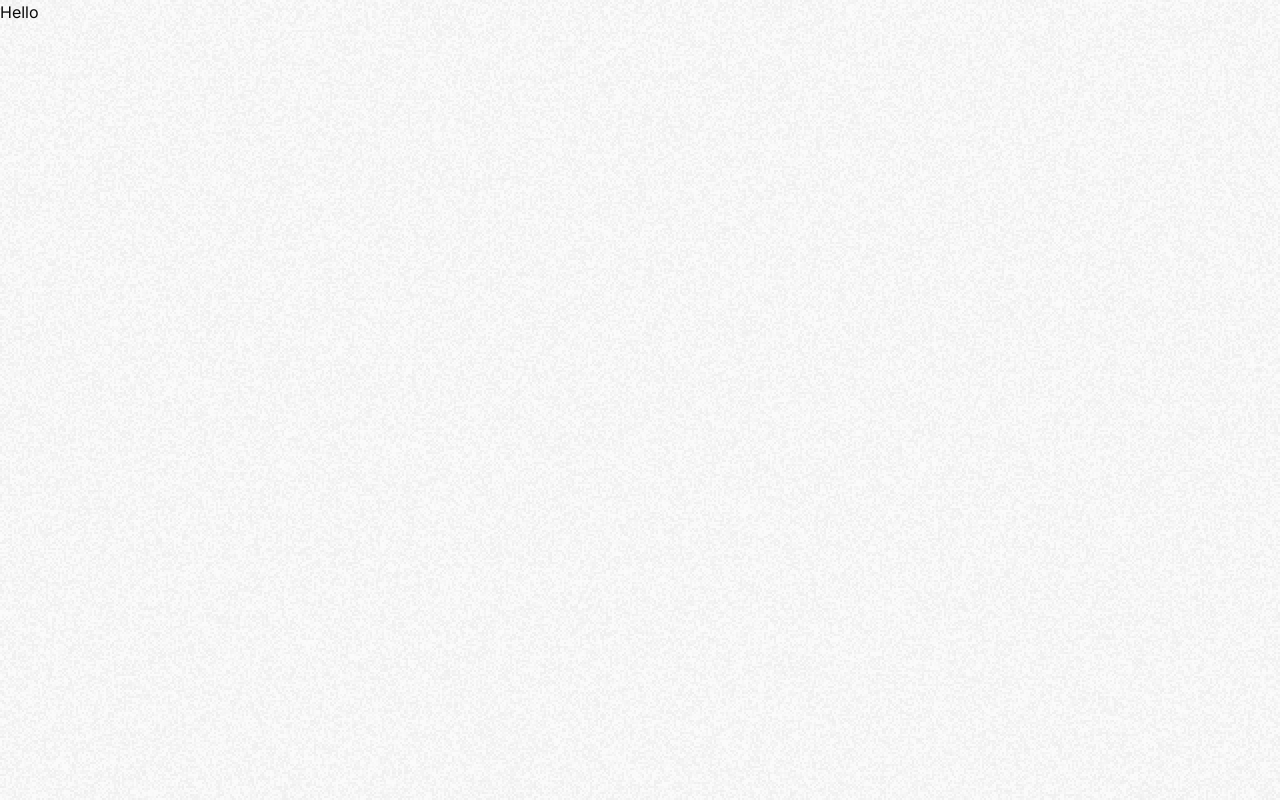
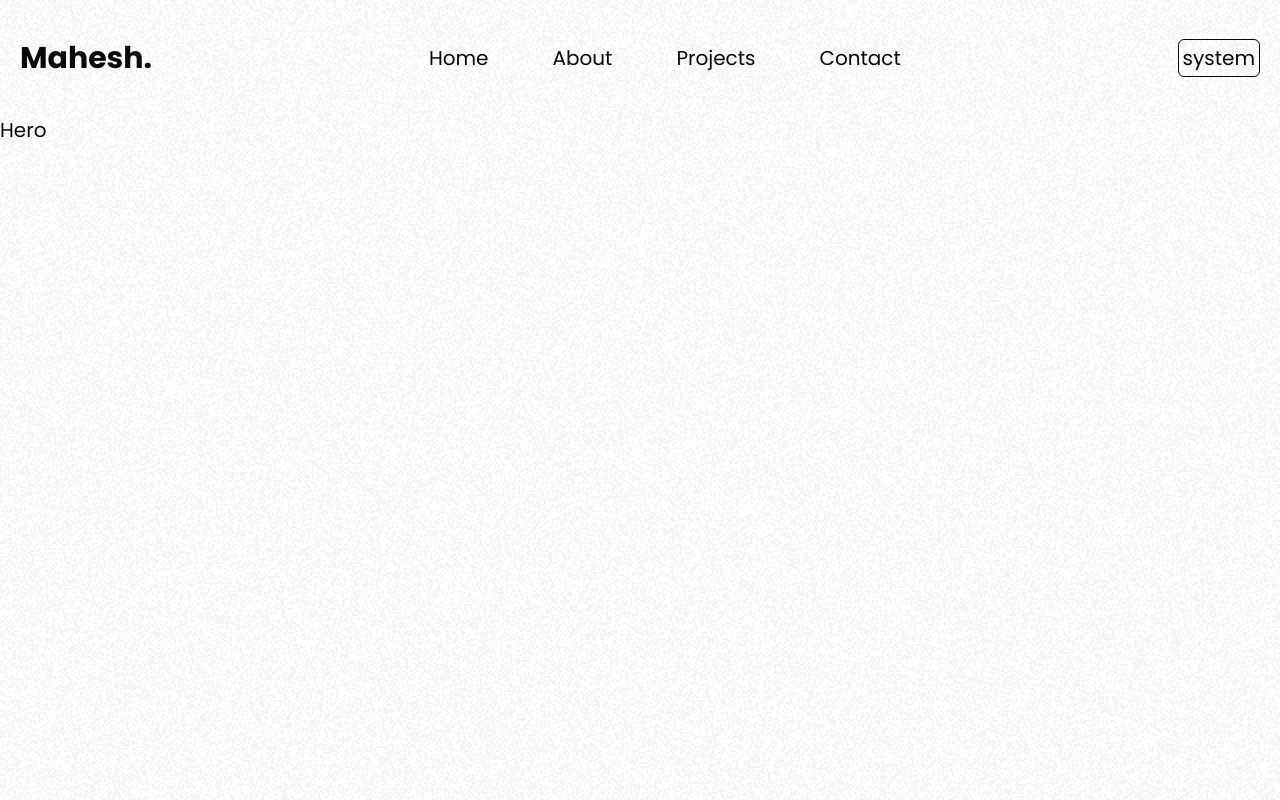
Before and after one commit to mahesh-143/nextjs-portfolio, a Next.js app: page / in a window 1280 px wide. Built offline with nearby package versions, Linux system fonts and the light colour scheme.

Commit message:
Added navigation bar and dark mode

```diff
--- a/package.json
+++ b/package.json
@@ -16,6 +16,7 @@
     "eslint": "8.43.0",
     "eslint-config-next": "13.4.6",
     "next": "13.4.6",
+    "next-themes": "^0.2.1",
     "postcss": "8.4.24",
     "react": "18.2.0",
     "react-dom": "18.2.0",
--- /dev/null
+++ b/src/app/components/sections/Hero.tsx
@@ -0,0 +1,9 @@
+import React from 'react'
+
+function Hero() {
+  return (
+    <div>Hero</div>
+  )
+}
+
+export default Hero
--- /dev/null
+++ b/src/app/components/sections/Navbar.tsx
@@ -0,0 +1,88 @@
+"use client"
+import React, { useState } from "react"
+import Logo from "../ui/Logo"
+import Link from "next/link"
+import ThemeSwitch from "../ui/ThemeSwitch"
+
+const NavLinks = [
+  {
+    name: "Home",
+    link: "#Home",
+  },
+  {
+    name: "About",
+    link: "#About",
+  },
+  {
+    name: "Projects",
+    link: "#Projects",
+  },
+  {
+    name: "Contact",
+    link: "#Contact",
+  },
+]
+
+function Navbar() {
+  const [isOpen, setIsOpen] = useState(false)
+  const toggleMenu = () => {
+    setIsOpen(!isOpen)
+  }
+
+  return (
+    <nav className="flex justify-between items-center gap-4 container mx-auto py-10 px-5">
+      <Logo />
+      <ul
+        className={`gap-16 ${
+          isOpen
+            ? "flex flex-col items-center p-10 w-screen bg-white dark:bg-black absolute top-0 left-0"
+            : "hidden"
+        }  md:flex-row    md:flex`}
+      >
+        {NavLinks.map((navlink) => {
+          return (
+            <li>
+              <Link href={navlink.link}>{navlink.name}</Link>
+            </li>
+          )
+        })}
+        <div className="block md:hidden">
+          <ThemeSwitch />
+        </div>
+      </ul>
+      <button
+        className="text-2xl focus:outline-none md:hidden z-10"
+        onClick={toggleMenu}
+      >
+        <svg
+          className="w-7 h-7"
+          fill="none"
+          stroke="currentColor"
+          viewBox="0 0 24 24"
+          xmlns="http://www.w3.org/2000/svg"
+        >
+          {isOpen ? (
+            <path
+              strokeLinecap="round"
+              strokeLinejoin="round"
+              strokeWidth={2}
+              d="M6 18L18 6M6 6l12 12"
+            />
+          ) : (
+            <path
+              strokeLinecap="round"
+              strokeLinejoin="round"
+              strokeWidth={2}
+              d="M4 6h16M4 12h16M4 18h16"
+            />
+          )}
+        </svg>
+      </button>
+      <div className="hidden md:block">
+        <ThemeSwitch />
+      </div>
+    </nav>
+  )
+}
+
+export default Navbar
--- /dev/null
+++ b/src/app/components/ui/Logo.tsx
@@ -0,0 +1,10 @@
+import Link from 'next/link'
+import React from 'react'
+
+function Logo() {
+  return (
+    <Link href={'/'} className='font-bold text-3xl'>Mahesh.</Link>
+  )
+}
+
+export default Logo
--- /dev/null
+++ b/src/app/components/ui/ThemeSwitch.tsx
@@ -0,0 +1,28 @@
+"use client"
+import { useTheme } from "next-themes"
+import { useEffect, useState } from "react"
+const ThemeSwitch = () => {
+  const [mounted, setMounted] = useState(false)
+  const { systemTheme, theme, setTheme } = useTheme()
+  const currentTheme = theme === "system" ? systemTheme : theme
+
+  const handleClick = () => {
+    theme == "dark" ? setTheme("light") : setTheme("dark")
+  }
+  useEffect(() => {
+    setMounted(true)
+  }, [])
+  if (!mounted) {
+    return null
+  }
+  return (
+    <span
+      onClick={handleClick}
+      className="border border-black dark:border-whiteaccent rounded-md p-1"
+    >
+      {theme}
+    </span>
+  )
+}
+
+export default ThemeSwitch
--- /dev/null
+++ b/src/app/components/utils/providers.tsx
@@ -0,0 +1,7 @@
+"use client"
+import React from "react"
+import { ThemeProvider } from "next-themes"
+
+export function Providers({ children }: { children: React.ReactNode }) {
+  return <ThemeProvider attribute="class">{children}</ThemeProvider>
+}
--- a/src/app/globals.css
+++ b/src/app/globals.css
@@ -2,21 +2,8 @@
 @tailwind components;
 @tailwind utilities;
 
-:root {
-  --foreground-rgba: 9, 9, 9, 92;
-  --background-rgba: 251, 251, 251;
-  --cursor-element: 9, 9, 9, 5;
+@layer base{
+    body {
+        @apply dark:bg-black bg-white dark:text-white text-black
+    }
 }
-
-@media (prefers-color-scheme: dark) {
-  :root {
-    --foreground-rgba: 251, 251, 251;
-    --background-rgba: 9, 9, 9;
-    --cursor-element: 251, 251, 251, 5;
-  }
-}
-
-body {
-  color: rgb(var(--foreground-rgba));
-  background: rgb(var(--background-rgba));
-}
--- a/src/app/layout.tsx
+++ b/src/app/layout.tsx
@@ -1,11 +1,13 @@
-import './globals.css'
-import { Inter } from 'next/font/google'
+import { Providers } from "./components/utils/providers"
+import "./globals.css"
+import { Inter, Poppins } from "next/font/google"
 
-const inter = Inter({ subsets: ['latin'] })
+const inter = Inter({ weight:"700", subsets: ["latin"] })
+const poppins = Poppins({weight: ["400", "500", "700"], subsets: ["latin"]})
 
 export const metadata = {
-  title: 'Create Next App',
-  description: 'Generated by create next app',
+  title: "Create Next App",
+  description: "Generated by create next app",
 }
 
 export default function RootLayout({
@@ -14,8 +16,10 @@ export default function RootLayout({
   children: React.ReactNode
 }) {
   return (
-    <html lang="en">
-      <body className={inter.className}>{children}</body>
+    <html lang="en" suppressHydrationWarning>
+      <body className={poppins.className}>
+         <Providers>{children}</Providers>
+        </body>
     </html>
   )
 }
--- a/src/app/page.tsx
+++ b/src/app/page.tsx
@@ -1,10 +1,13 @@
-import Image from 'next/image'
+import Image from "next/image"
+import Navbar from "./components/sections/Navbar"
+import Hero from "./components/sections/Hero"
+import ThemeSwitch from "./components/ui/ThemeSwitch"
 
 export default function Home() {
   return (
-    <div className='h-screen bg-noise-texture dark:bg-noise-texture-dark'>
-      <h1>Hello</h1>
+    <div className="h-screen bg-noise-texture dark:bg-noise-texture-dark text-xl">
+      <Navbar />
+      <Hero />
     </div>
-
   )
 }
--- a/tailwind.config.js
+++ b/tailwind.config.js
@@ -1,15 +1,20 @@
 /** @type {import('tailwindcss').Config} */
 module.exports = {
+  darkMode: "class",
   content: [
-    './src/pages/**/*.{js,ts,jsx,tsx,mdx}',
-    './src/components/**/*.{js,ts,jsx,tsx,mdx}',
-    './src/app/**/*.{js,ts,jsx,tsx,mdx}',
+    "./src/pages/**/*.{js,ts,jsx,tsx,mdx}",
+    "./src/components/**/*.{js,ts,jsx,tsx,mdx}",
+    "./src/app/**/*.{js,ts,jsx,tsx,mdx}",
   ],
   theme: {
     extend: {
       backgroundImage: {
-        'noise-texture': "url('/noiseandtexture.png')",
-        'noise-texture-dark': "url('/noiseandtexturedark.png')"
+        "noise-texture": "url('/noiseandtexture.png')",
+        "noise-texture-dark": "url('/noiseandtexturedark.png')",
+      },
+      colors: {
+        whiteaccent: "rgba(251, 251, 251, 1)",
+        black: "rgba(9, 9, 9, 1)",
       },
     },
   },
```
Also changed, not shown: 1 other file (tests, documents, lock files or other folders).
